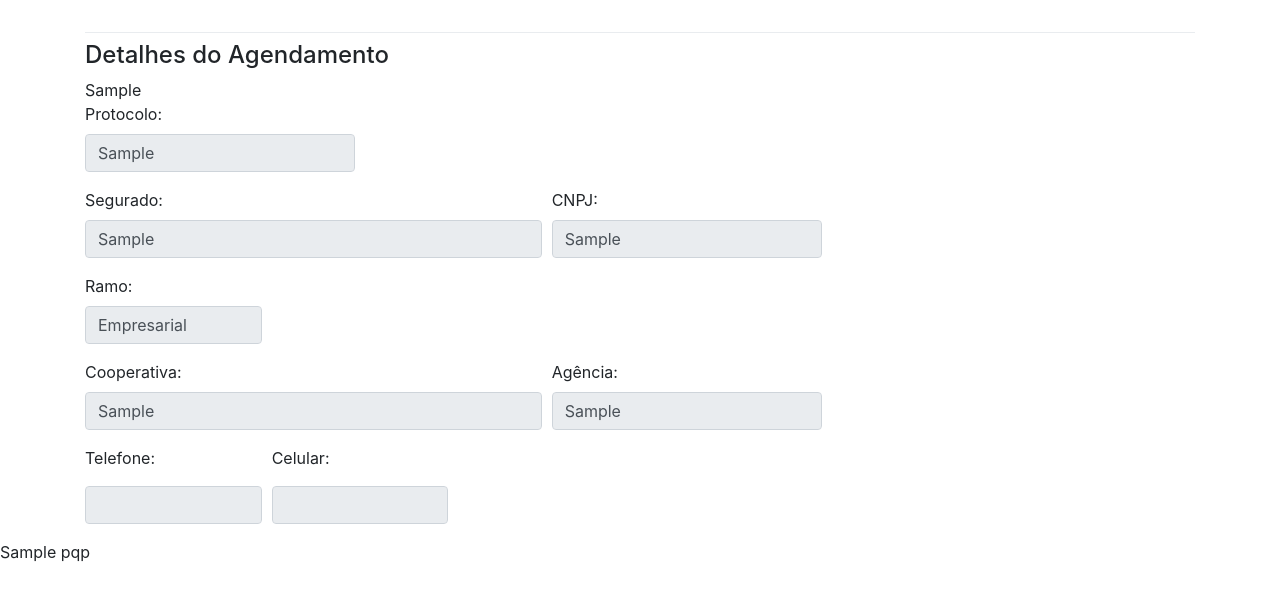
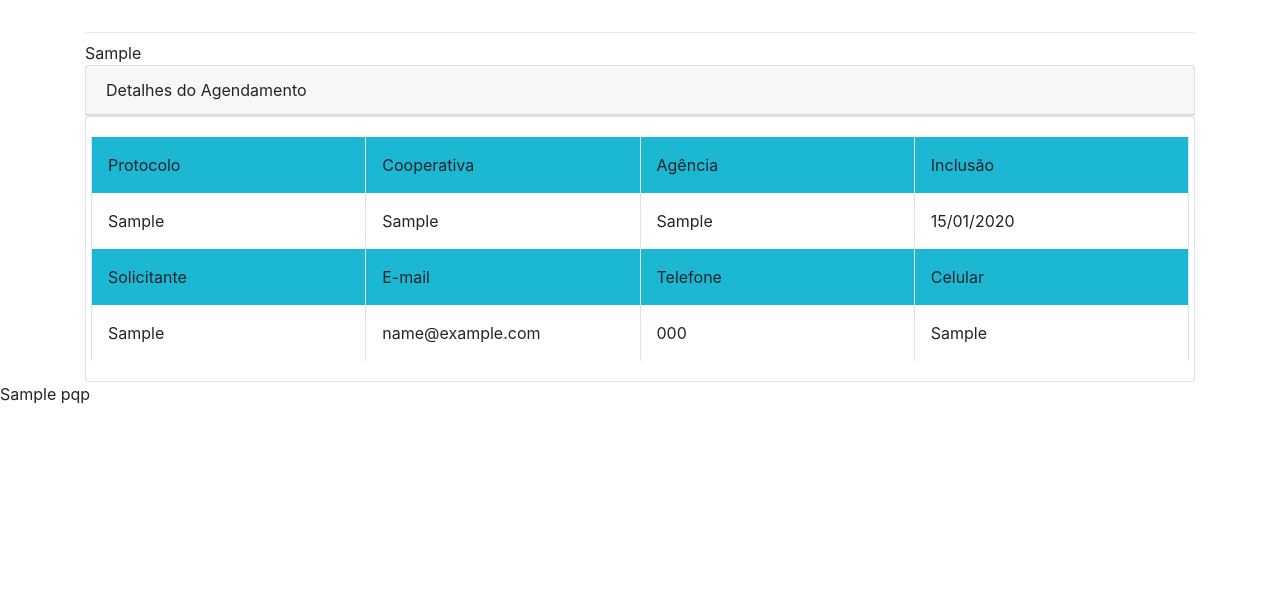
Before and after one commit to adaltopicotti/sg, a Django app: template portal/templates/detail/agendamento.html in a window 1280 px wide. Shown: the part 56-657 px from the top of the page. Run offline with Django 3.2, Linux system fonts and the light colour scheme; tables that the repository leaves empty hold one stand-in row (values such as "Sample post"); the template is opened without the code that fills it: values that come from a table or form of the project are taken from there, most other values are stand-ins (such as "Sample title", 1, 10 or a date in 2020); some libraries are stand-ins or nearby versions.

Commit message:
starts building details page

```diff
--- a/portal/templates/detail/agendamento.html
+++ b/portal/templates/detail/agendamento.html
@@ -5,53 +5,43 @@
   <div class="row justify-content-center">
     <div class="col align-self-center">
       <div class="dropdown-divider"></div>
-      <h4>Detalhes do Agendamento</h4>
+      <h4></h4>
       <!-- Start cooperativaForm -->{{bem}}
       <!-- TODO: Verificar possibilidade de fazer os detalhes na table -->
-      <fieldset disabled>
-        <div class="form-row">
-          <div class="form-group col-md-6 col-lg-3">
-            <label for="Protocol">Protocolo:</label>
-            <input class="form-control" value={{agendamento.protocol}}></input>
+      <div class="card">
+        <div class="card-header">Detalhes do Agendamento</div>
+
+      </div>
+      <div class="card">
+        <div class="card-body">
+          <!-- First row -->
+          <div class="row">
+            <div class="col w-25 p-3 border-left border-right" style="background-color: #1CB7D3;">Protocolo</div>
+            <div class="col w-25 p-3 border-right" style="background-color: #1CB7D3;">Cooperativa</div>
+            <div class="col w-25 p-3 border-right" style="background-color: #1CB7D3;">Agência</div>
+            <div class="col w-25 p-3 border-right" style="background-color: #1CB7D3;">Inclusão</div>
+          </div>
+          <div class="row">
+            <div class="col w-25 p-3 border-left border-right" style="background-color: #fff;">{{agendamento.protocol}}</div>
+            <div class="col w-25 p-3 border-right" style="background-color: #fff;">{{agendamento.cooperativa}}</div>
+            <div class="col w-25 p-3 border-right" style="background-color: #fff;">{{agendamento.cooperativa.agencia}}</div>
+            <div class="col w-25 p-3 border-right" style="background-color: #fff;">{{agendamento.inclusao|date:"d/m/Y"}}</div>
+          </div>
+          <!-- Second row -->
+          <div class="row">
+            <div class="col w-50 p-3 border-left border-right" style="background-color: #1CB7D3;">Solicitante</div>
+            <div class="col w-25 p-3 border-right" style="background-color: #1CB7D3;">E-mail</div>
+            <div class="col w-25 p-3 border-right" style="background-color: #1CB7D3;">Telefone</div>
+            <div class="col w-25 p-3 border-right" style="background-color: #1CB7D3;">Celular</div>
+          </div>
+          <div class="row">
+            <div class="col w-50 p-3 border-left border-right" style="background-color: #fff;">{{agendamento.cooperativa.solicitante}}</div>
+            <div class="col w-25 p-3 border-right" style="background-color: #fff;">{{agendamento.cooperativa.email}}</div>
+            <div class="col w-25 p-3 border-right" style="background-color: #fff;">{{agendamento.cooperativa.telefone}}</div>
+            <div class="col w-25 p-3 border-right" style="background-color: #fff;">{{agendamento.cooperativa.celular}}</div>
           </div>
         </div>
-        <div class="form-row">
-          <div class="form-group col-md-6 col-lg-5">
-            <label for="Cooperativa">Segurado:</label>
-            <input class="form-control" value={{agendamento.segurado}}></input>
-          </div>
-          <div class="form-group col-md-6 col-lg-3">
-            <label for="Cooperativa">CNPJ:</label>
-            <input class="form-control" value={{agendamento.segurado.cnpj}}></input>
-          </div>
-        </div>
-        <div class="form-row">
-          <div class="form-group col-md-6 col-lg-2">
-            <label for="Cooperativa">Ramo:</label>
-            <input class="form-control" value={{agendamento.bem.ramo}}></input>
-          </div>
-        </div>
-        <div class="form-row">
-          <div class="form-group col-md-6 col-lg-5">
-            <label for="Cooperativa">Cooperativa:</label>
-            <input class="form-control" value={{agendamento.cooperativa}}></input>
-          </div>
-          <div class="form-group col-md-6 col-lg-3">
-            <label for="Cooperativa">Agência:</label>
-            <input class="form-control" value={{agendamento.cooperativa.agencia}}></input>
-          </div>
-        </div>
-        <div class="form-row">
-          <div class="form-group col-md-3 col-sm-6 col-lg-2">
-            <label for="inputSolTelefone">{{cooperativaForm.telefone.label_tag}}</label>
-            {{cooperativaForm.telefone}}
-          </div>
-          <div class="form-group col-md-3 col-sm-6 col-lg-2">
-            <label for="inputSolCelular">{{cooperativaForm.celular.label_tag}}</label>
-            {{cooperativaForm.celular}}
-          </div>
-        </div>
-      </fieldset>
+      </div>
     </div>
   </div>
 </div>
```
